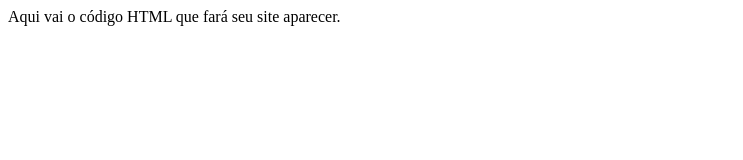
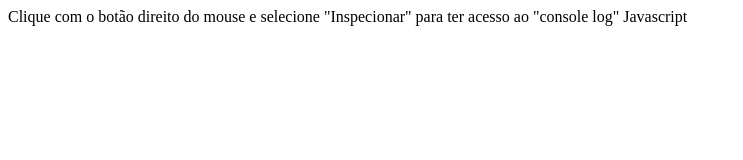
Before and after one commit to LuccaPael/Curso-Javascript, a plain HTML site: page index.html in a window 1280 px wide. Shown: the whole page, without its empty margins (0-743 px from the left). Drawn offline with Linux system fonts and the light colour scheme; files whose address does not match are found by name.

Commit message:
Atualização - Array

```diff
--- a/index.html
+++ b/index.html
@@ -5,7 +5,7 @@
     <meta charset="utf-8">
   </head>
   <body>
-    Aqui vai o código HTML que fará seu site aparecer.
+    Clique com o botão direito do mouse e selecione "Inspecionar" para ter acesso ao "console log" Javascript
 
 	<script src="C:\Users\Lucca\Documents\MeusProjetos\Curso-Javascript\Array.js"></script>
   </body>
```
